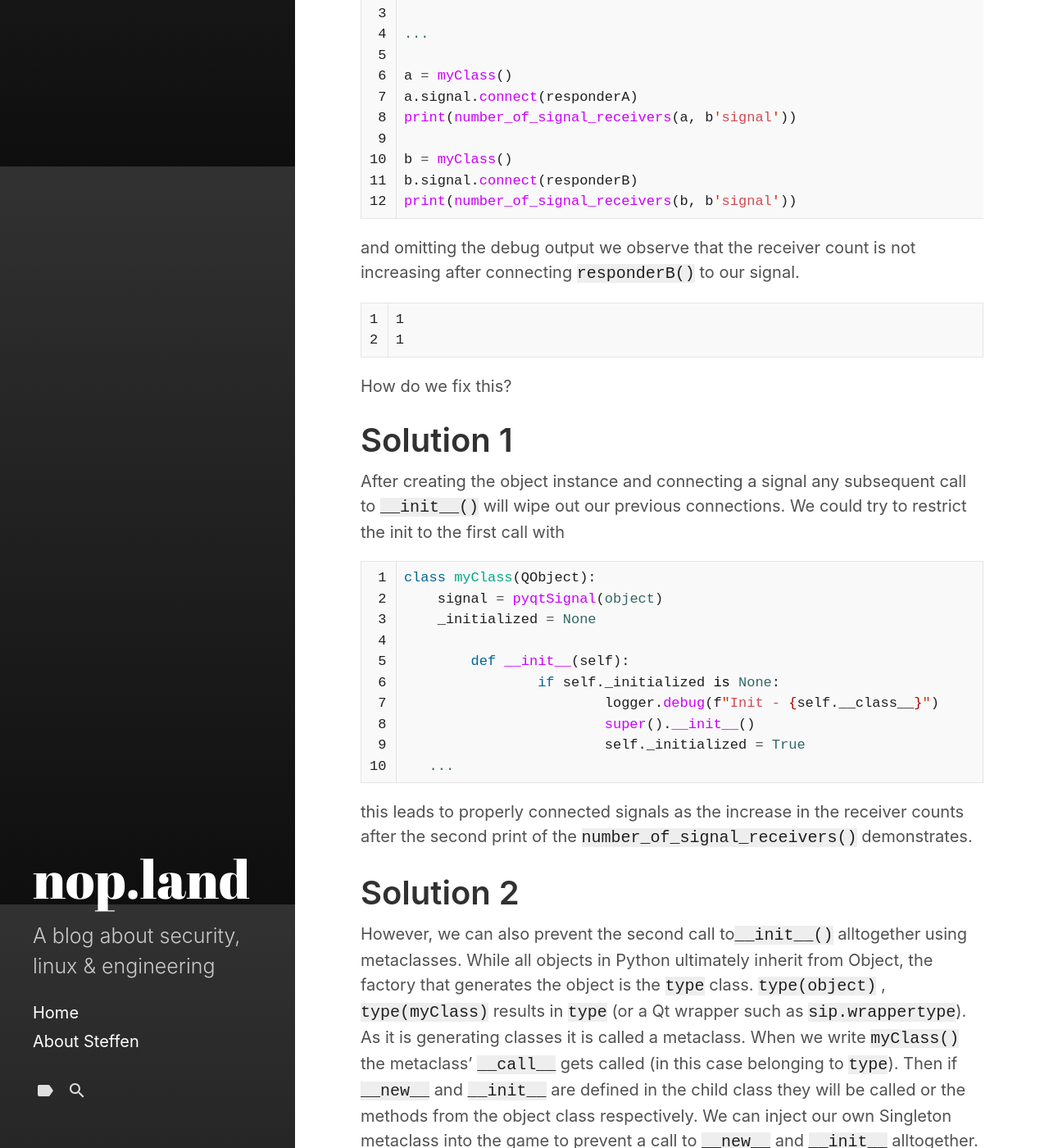
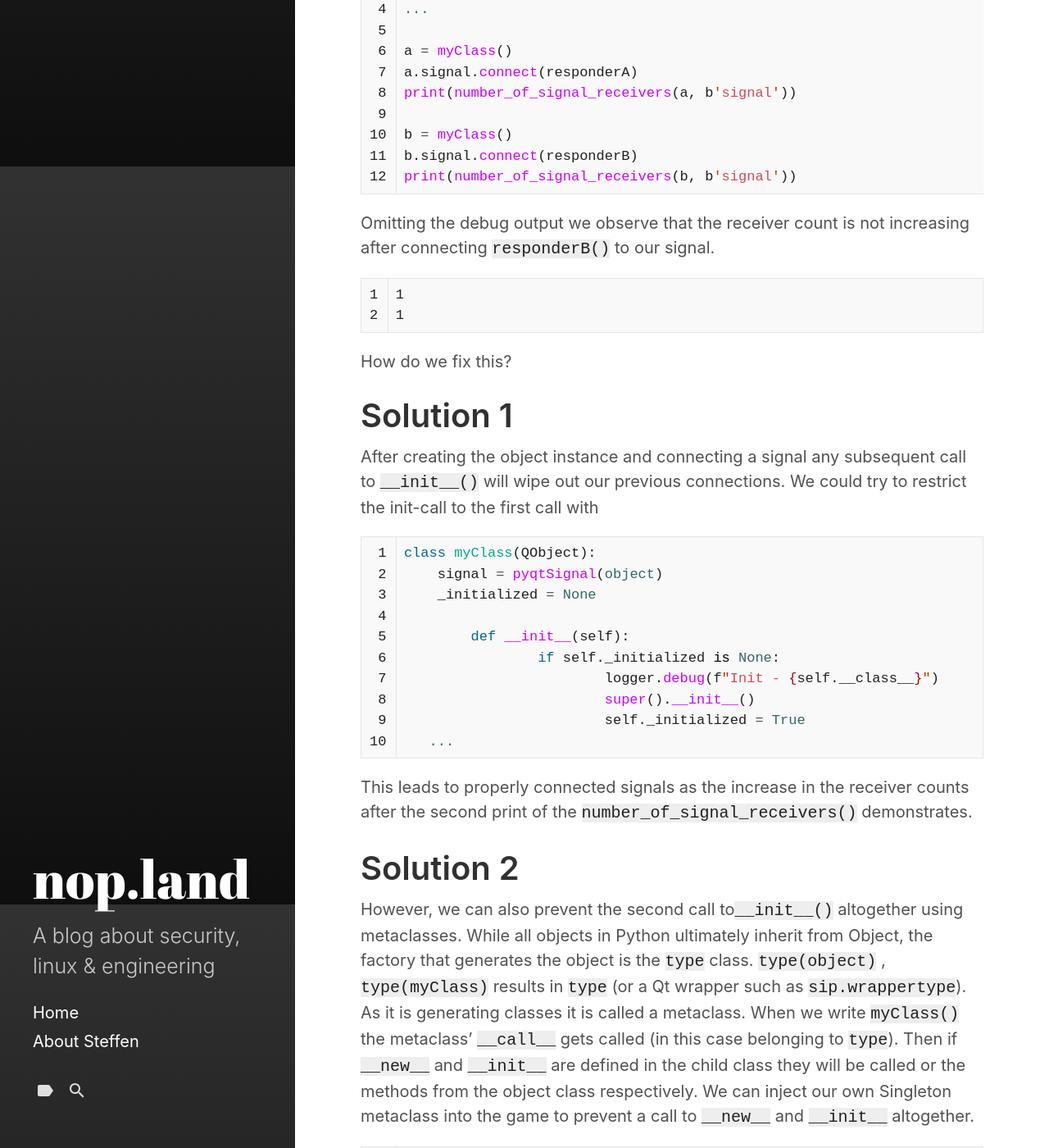
Before and after one commit to bytewvr/blog, a Jekyll site: the page built from _posts/2023-01-20-Singleton design pattern.md, in a window 1280 px wide and 1400 px high, scrolled down 3397 px. Shown: the whole window at 82% size. Built offline with Jekyll 4.4.1, drawn with Linux system fonts in a browser that asks for light colours; some of the changed text lies outside the part shown.

Commit message:
fix spelling

````diff
--- a/_posts/2023-01-20-Singleton design pattern.md
+++ b/_posts/2023-01-20-Singleton design pattern.md
@@ -124,14 +124,14 @@ b = myClass()
 b.signal.connect(responderB)
 print(number_of_signal_receivers(b, b'signal'))
 ```
-and omitting the debug output we observe that the receiver count is not increasing after connecting `responderB()` to our signal.
+Omitting the debug output we observe that the receiver count is not increasing after connecting `responderB()` to our signal.
 ```
 1
 1
 ```
 How do we fix this?
 # Solution 1
-After creating the object instance and connecting a signal any subsequent call to ```__init__()``` will wipe out our previous connections. We could try to restrict the init to the first call with
+After creating the object instance and connecting a signal any subsequent call to ```__init__()``` will wipe out our previous connections. We could try to restrict the init-call to the first call with
 ```python
 class myClass(QObject):
     signal = pyqtSignal(object)
@@ -144,10 +144,10 @@ class myClass(QObject):
 			self._initialized = True
    ...
 ```
-this leads to properly connected signals as the increase in the receiver counts after the second print of the `number_of_signal_receivers()` demonstrates.
+This leads to properly connected signals as the increase in the receiver counts after the second print of the `number_of_signal_receivers()` demonstrates.
 # Solution 2
-However, we can also prevent the second call to`__init__()` alltogether using metaclasses. While all objects in Python ultimately inherit from Object, the factory that generates the object is the `type` class. `type(object)` , `type(myClass)` results in `type` (or a Qt wrapper such as `sip.wrappertype`). As it is generating classes it is called a metaclass.
-When we write `myClass()` the metaclass' `__call__` gets called (in this case belonging to `type`). Then if `__new__` and `__init__` are defined in the child class they will be called or the methods from the object class respectively. We can inject our own Singleton metaclass into the game to prevent a call to `__new__` and `__init__` alltogether.
+However, we can also prevent the second call to`__init__()` altogether using metaclasses. While all objects in Python ultimately inherit from Object, the factory that generates the object is the `type` class. `type(object)` , `type(myClass)` results in `type` (or a Qt wrapper such as `sip.wrappertype`). As it is generating classes it is called a metaclass.
+When we write `myClass()` the metaclass' `__call__` gets called (in this case belonging to `type`). Then if `__new__` and `__init__` are defined in the child class they will be called or the methods from the object class respectively. We can inject our own Singleton metaclass into the game to prevent a call to `__new__` and `__init__` altogether.
 ```python
 class Singleton(type(QObject), type):
     def __call__(cls, *args, **kwargs):
````
Also changed, not shown: other parts of _posts/2023-01-20-Singleton design pattern.md (+5 -5 lines).
